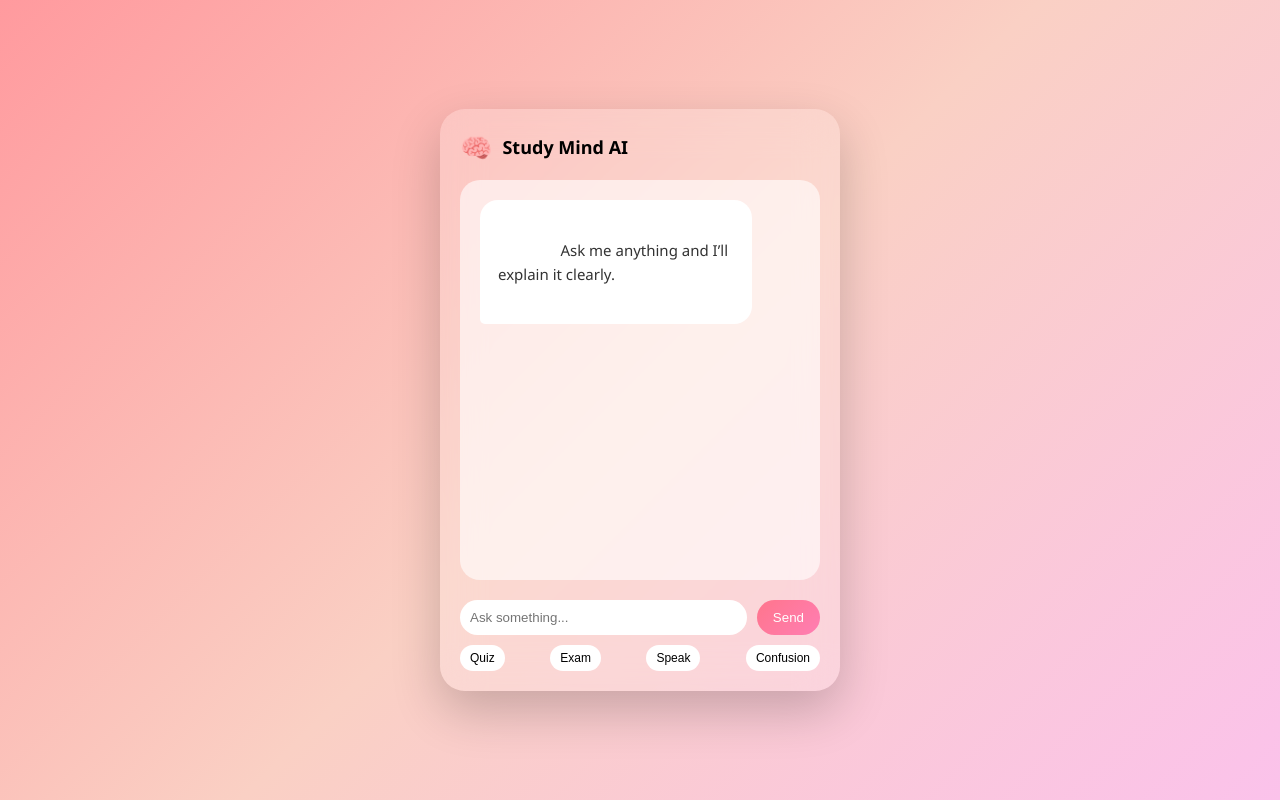
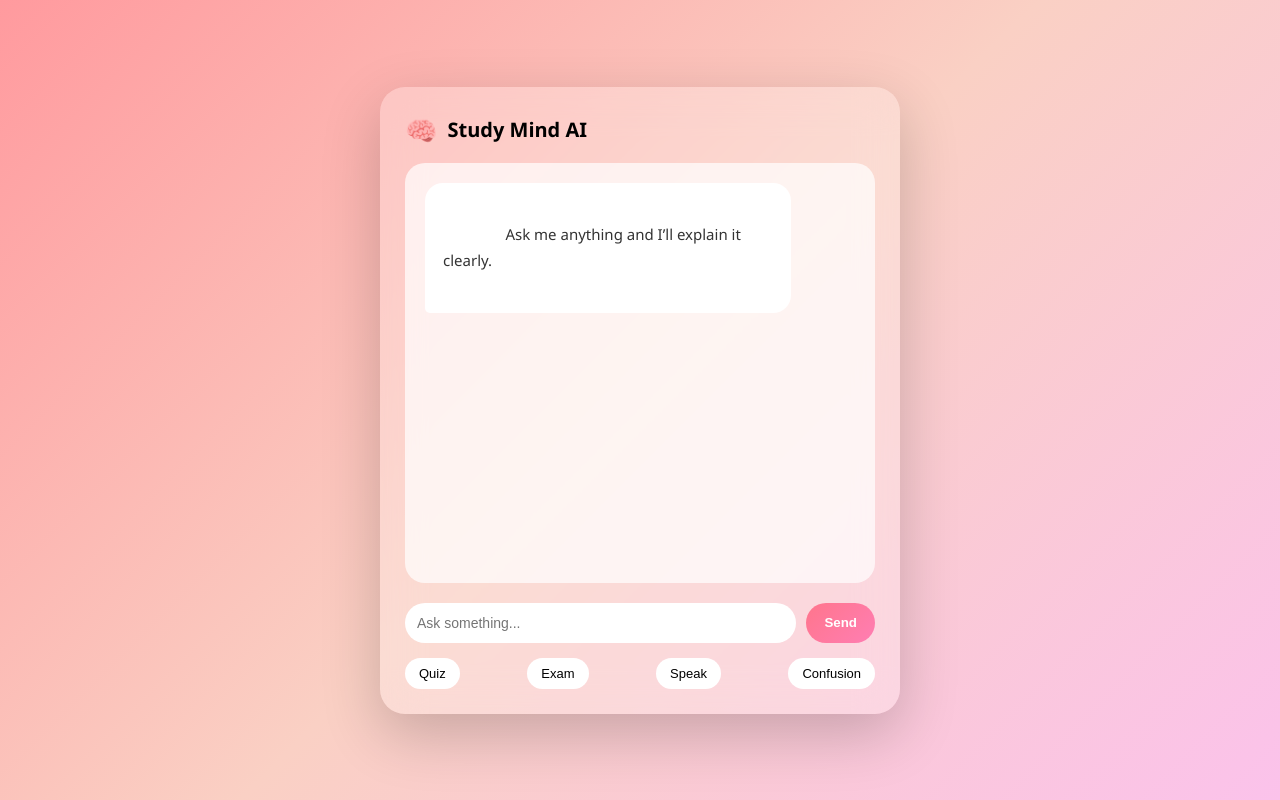
Before and after one commit to kancharlavishwaksenareddy/studymind-ai, a Flask app: page / in a window 1280 px wide. Run offline with Flask 3, Linux system fonts and the light colour scheme.

Commit message:
final UI redesign

```diff
--- a/static/style.css
+++ b/static/style.css
@@ -2,9 +2,10 @@
     box-sizing: border-box;
 }
 
+/* 🌸 Beautiful gradient background */
 body {
     margin: 0;
-    font-family: 'Segoe UI', sans-serif;
+    font-family: 'Segoe UI', Tahoma, sans-serif;
     background: linear-gradient(135deg, #ff9a9e, #fad0c4, #fbc2eb);
     height: 100vh;
     display: flex;
@@ -21,12 +22,13 @@ body {
 
 /* Chat card */
 .chat-card {
-    width: 400px;
-    background: rgba(255, 255, 255, 0.2);
+    width: 520px;
+    max-width: 92%;
+    background: rgba(255, 255, 255, 0.25);
     backdrop-filter: blur(20px);
     border-radius: 25px;
-    padding: 20px;
-    box-shadow: 0 20px 50px rgba(0,0,0,0.2);
+    padding: 25px;
+    box-shadow: 0 20px 60px rgba(0,0,0,0.2);
 }
 
 /* Header */
@@ -42,65 +44,76 @@ body {
 }
 
 h1 {
-    font-size: 18px;
+    font-size: 20px;
     margin: 0;
 }
 
 /* Chat box */
 .chat-box {
-    background: rgba(255,255,255,0.6);
+    background: rgba(255,255,255,0.7);
     border-radius: 20px;
     padding: 20px;
-    height: 400px;              /* Increased size */
-    max-height: 450px;
+    height: 420px;
     overflow-y: auto;
     margin-bottom: 20px;
 
     display: flex;
     flex-direction: column;
     gap: 12px;
-
-    scrollbar-width: thin;
 }
 
+/* Message bubbles */
 .message {
     padding: 14px 18px;
     border-radius: 18px;
-    font-size: 15px;          /* Bigger text */
-    line-height: 1.6;         /* Proper spacing */
+    font-size: 15px;
+    line-height: 1.7;
     max-width: 85%;
     word-wrap: break-word;
-    white-space: pre-wrap;    /* Keeps line breaks */
+    white-space: pre-wrap;
 }
 
+/* AI bubble */
 .message.ai {
     background: white;
     color: #333;
     border-radius: 18px 18px 18px 5px;
+    align-self: flex-start;
+}
+
+/* User bubble */
+.message.user {
+    background: linear-gradient(135deg, #ff758c, #ff7eb3);
+    color: white;
+    border-radius: 18px 18px 5px 18px;
+    align-self: flex-end;
 }
 
 /* Input area */
 .input-area {
     display: flex;
     gap: 10px;
-    margin-bottom: 10px;
+    margin-bottom: 15px;
 }
 
 input {
     flex: 1;
-    padding: 10px;
-    border-radius: 20px;
+    padding: 12px;
+    border-radius: 25px;
     border: none;
     outline: none;
+    font-size: 14px;
 }
 
+/* Send button */
 #explainBtn {
-    padding: 10px 16px;
-    border-radius: 20px;
+    padding: 12px 18px;
+    border-radius: 25px;
     border: none;
     background: linear-gradient(135deg, #ff758c, #ff7eb3);
     color: white;
     cursor: pointer;
+    font-weight: bold;
     transition: 0.3s;
 }
 
@@ -117,8 +130,13 @@ input {
 .options button {
     background: white;
     border: none;
-    padding: 6px 10px;
-    border-radius: 15px;
-    font-size: 12px;
+    padding: 8px 14px;
+    border-radius: 20px;
+    font-size: 13px;
     cursor: pointer;
+    transition: 0.2s;
 }
+
+.options button:hover {
+    background: #ffe0ea;
+}
```
